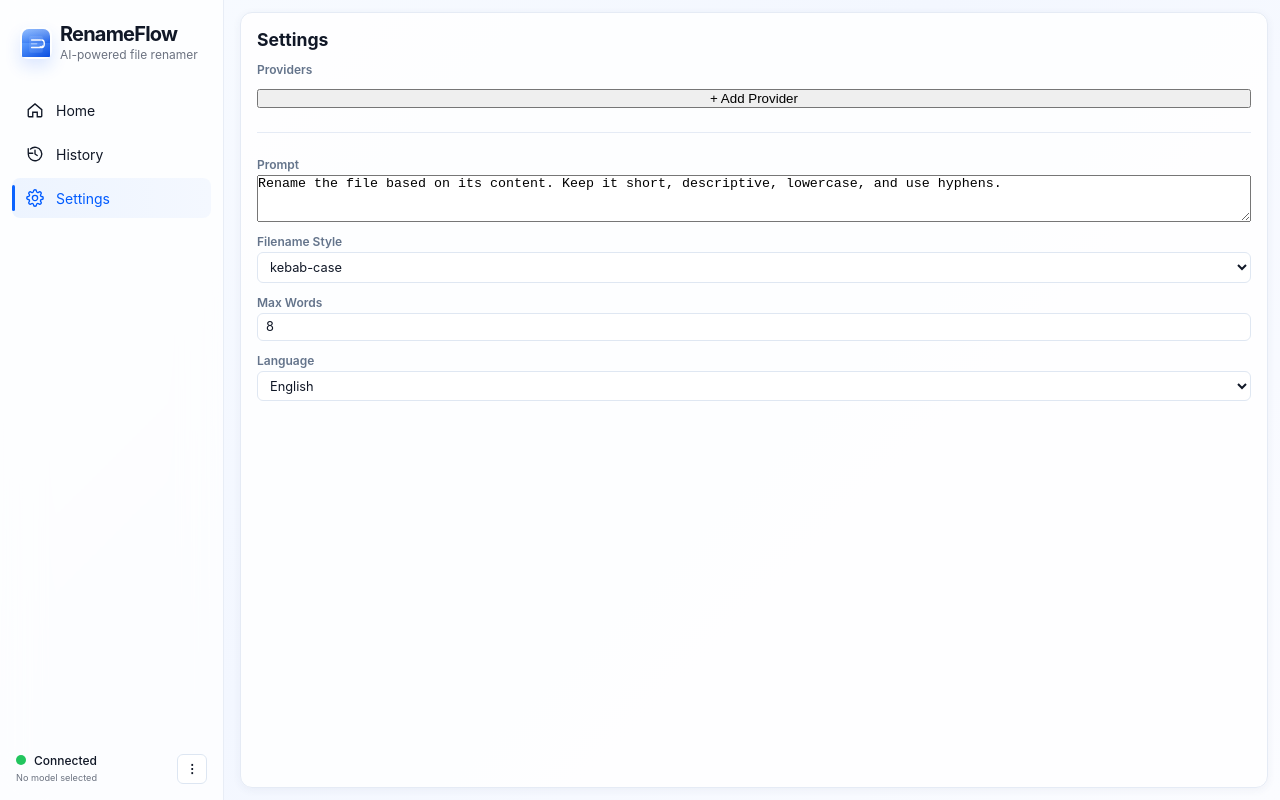
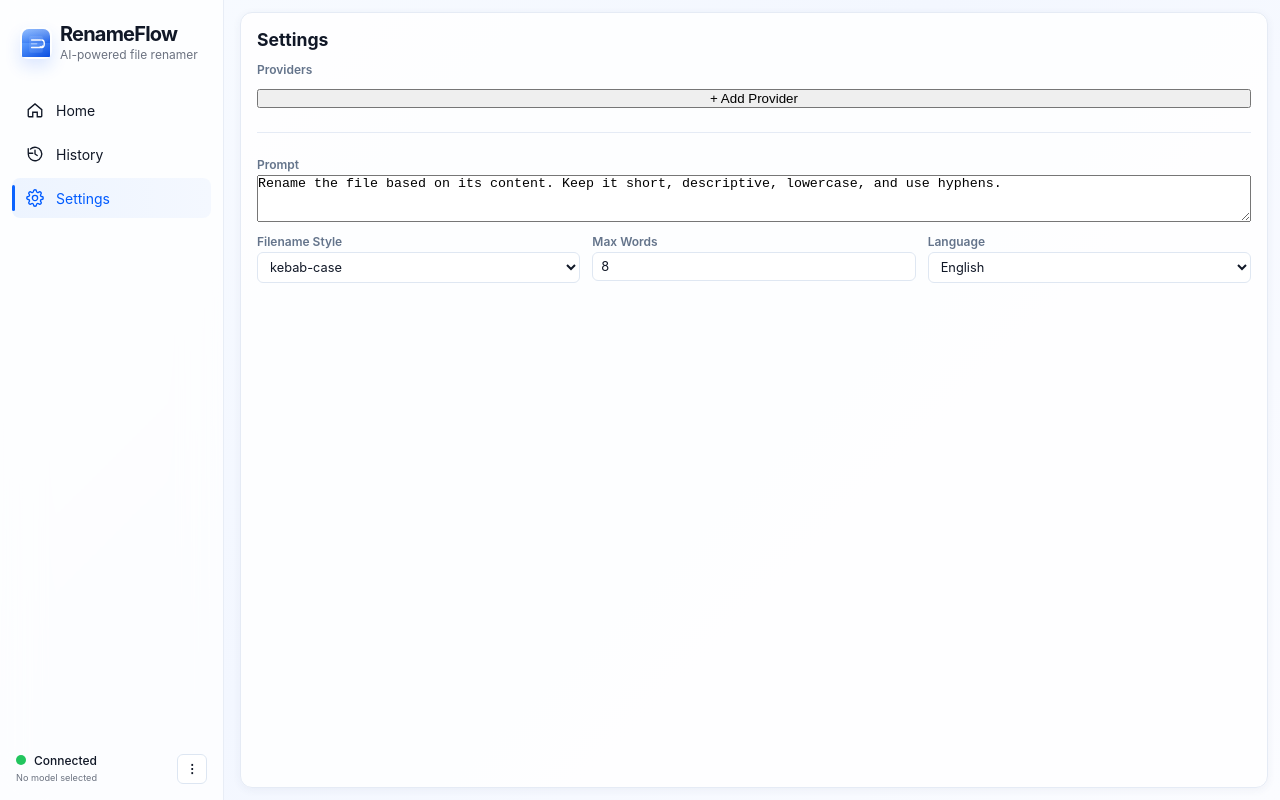
Before and after one commit to Mintori09/RenameFlow, a React (Vite) app: page / in a window 1280 px wide. Both pictures are taken after a click on the button "Settings". Built offline with nearby package versions, Linux system fonts and the light colour scheme.

Commit message:
feat: group style/max-words/language in compact row on settings

```diff
--- a/src/App.css
+++ b/src/App.css
@@ -1247,6 +1247,17 @@
   border-color: var(--color-accent);
 }
 
+.settings-compact-row {
+  display: flex;
+  gap: 0.75rem;
+  flex-wrap: wrap;
+}
+
+.settings-compact-row .config-group {
+  flex: 1;
+  min-width: 110px;
+}
+
 /* ===== Provider List ===== */
 .provider-list {
   display: flex;
--- a/src/components/SettingsSection.tsx
+++ b/src/components/SettingsSection.tsx
@@ -44,6 +44,7 @@
           />
         </div>
 
+        <div className="settings-compact-row">
           <div className="config-group">
             <label className="config-label">Filename Style</label>
             <select
@@ -92,5 +93,6 @@
           </div>
         </div>
       </div>
+    </div>
   );
 }
```
Lines whose indentation alone changed are shown as unchanged.
